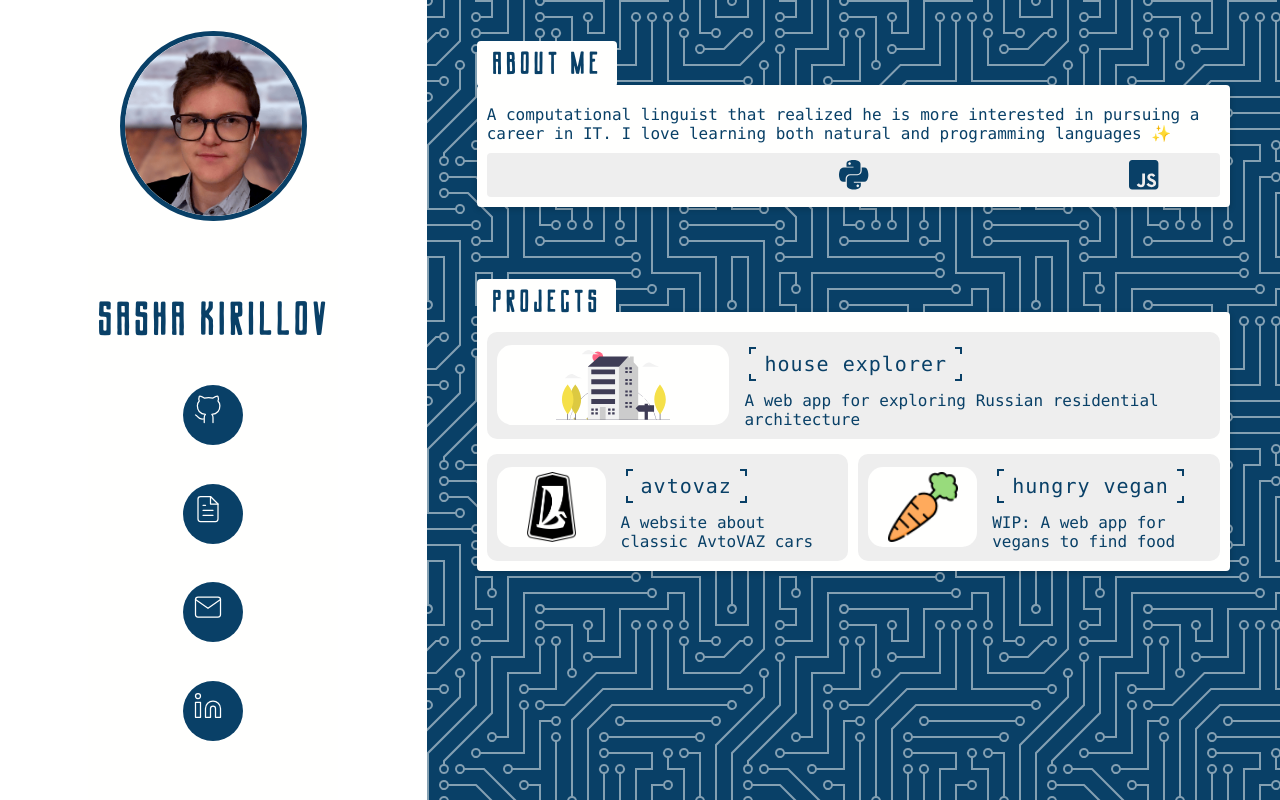
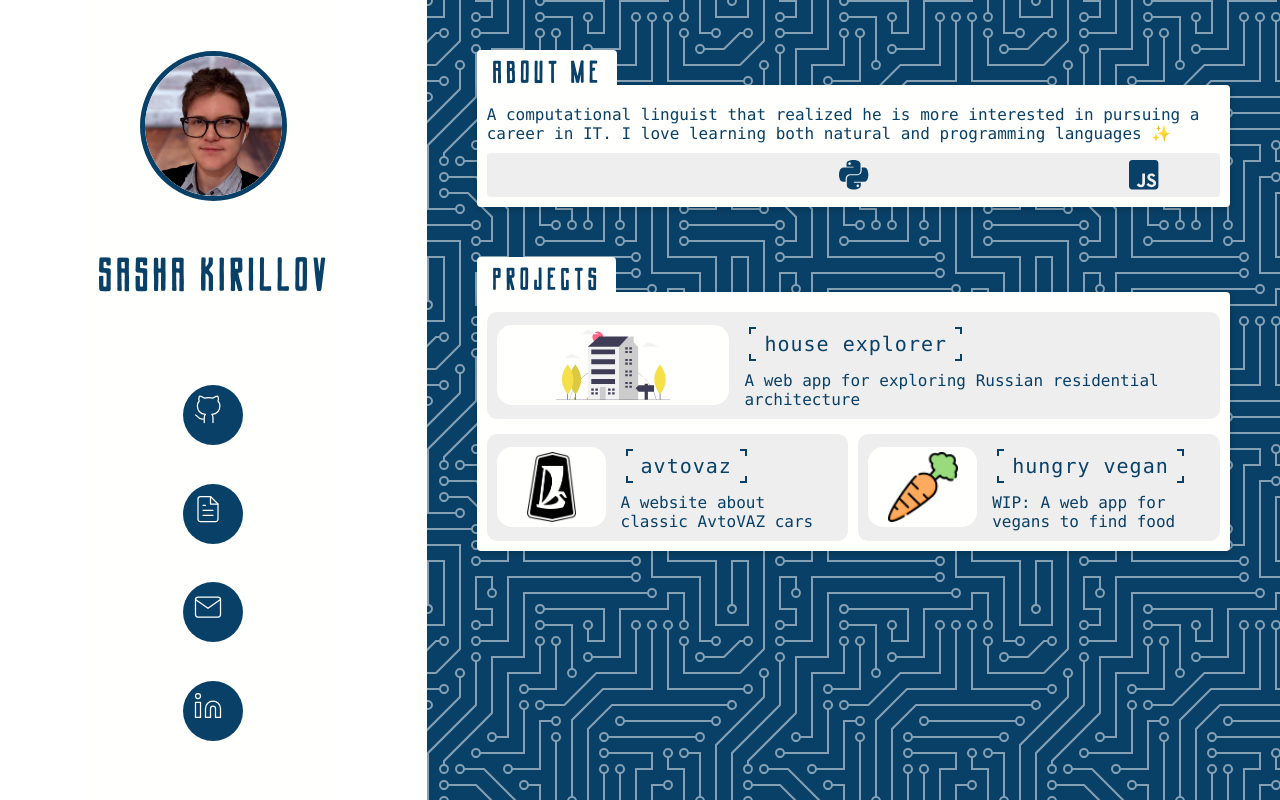
Before and after one commit to sasha-kir/homepage, a website built with webpack: page index.html in a window 1280 px wide. Built offline with nearby package versions, Linux system fonts and the light colour scheme; files whose address does not match are found by name.

Commit message:
update script

```diff
--- /dev/null
+++ b/src/data.js
@@ -0,0 +1,48 @@
+import houseLogo from "./images/house-logo.svg";
+import ladaLogo from "./images/lada-logo.png";
+import carrotLogo from "./images/carrot-logo.png";
+
+export const networksData = {
+    github: {
+        label: "Github",
+        icon: "github",
+        url: "https://github.com/sasha-kir/",
+    },
+    resume: {
+        label: "CV",
+        icon: "file-text",
+        url: "http://sasha-kir.ddns.net/cv",
+    },
+    email: {
+        label: "Email",
+        icon: "mail",
+        url: "mailto:sashaakir@yandex.com?subject=Hi%20Sasha",
+    },
+    linkedIn: {
+        label: "LinkedIn",
+        icon: "linkedin",
+        url: "https://www.linkedin.com/in/alexander-k-307466189/",
+    },
+};
+
+export const projectsData = {
+    houseExplorer: {
+        name: "house explorer",
+        logo: houseLogo,
+        url: "https://sasha-kir.ddns.net/house-explorer/",
+        description: "A web app for exploring Russian residential architecture",
+        isMain: true,
+    },
+    avtovaz: {
+        name: "avtovaz",
+        logo: ladaLogo,
+        url: "https://sasha-kir.ddns.net/avtovaz/",
+        description: "A website about classic AvtoVAZ cars",
+    },
+    hungryVegan: {
+        name: "hungry vegan",
+        logo: carrotLogo,
+        url: "https://github.com/sasha-kir/hungry-vegan",
+        description: "WIP: A web app for vegans to find food",
+    },
+};
--- a/src/index.js
+++ b/src/index.js
@@ -5,9 +5,7 @@ import { faJsSquare } from "@fortawesome/free-brands-svg-icons/faJsSquare";
 import "flag-icon-css/css/flag-icon.css";
 
 import userpic from "./images/sasha.png";
-import houseLogo from "./images/house-logo.svg";
-import ladaLogo from "./images/lada-logo.png";
-import carrotLogo from "./images/carrot-logo.png";
+import { networksData, projectsData } from "./data";
 import "./style.css";
 
 library.add(faPython, faJsSquare);
@@ -19,49 +17,14 @@ userpicImage.src = userpic;
 userpicImage.alt = "profile photo";
 userpicContainer.appendChild(userpicImage);
 
-const networksData = {
-    github: {
-        label: "Github",
-        icon: "github",
-        url: "https://github.com/sasha-kir/",
-    },
-    resume: {
-        label: "CV",
-        icon: "file-text",
-        url: "http://sasha-kir.ddns.net/cv",
-    },
-    email: {
-        label: "Email",
-        icon: "mail",
-        url: "mailto:sashaakir@yandex.com?subject=Hi%20Sasha",
-    },
-    linkedIn: {
-        label: "LinkedIn",
-        icon: "linkedin",
-        url: "https://www.linkedin.com/in/alexander-k-307466189/",
-    },
-};
-
-const projectsData = {
-    houseExplorer: {
-        name: "house explorer",
-        logo: houseLogo,
-        url: "https://sasha-kir.ddns.net/house-explorer/",
-        description: "A web app for exploring Russian residential architecture",
-        isMain: true,
-    },
-    avtovaz: {
-        name: "avtovaz",
-        logo: ladaLogo,
-        url: "https://sasha-kir.ddns.net/avtovaz/",
-        description: "A website about classic AvtoVAZ cars",
-    },
-    hungryVegan: {
-        name: "hungry vegan",
-        logo: carrotLogo,
-        url: "https://github.com/sasha-kir/hungry-vegan",
-        description: "WIP: A web app for vegans to find food",
-    },
+const createLink = (url) => {
+    const link = document.createElement("a");
+    Object.assign(link, {
+        href: url,
+        target: "_blank",
+        rel: "noopener noreferrer",
+    });
+    return link;
 };
 
 const networksContainer = document.getElementById("social-networks");
@@ -72,22 +35,18 @@ Object.keys(networksData).forEach((key) => {
     const icon = document.createElement("i");
     icon.setAttribute("data-feather", network.icon);
 
-    const link = document.createElement("a");
-    link.appendChild(icon);
-    link.classList.add("social-link");
-    link.setAttribute("href", network.url);
-    link.setAttribute("target", "_blank");
-    link.setAttribute("rel", "noopener noreferrer");
+    const networkLink = createLink(network.url);
+    networkLink.appendChild(icon);
+    networkLink.classList.add("social-link");
 
     const tooltip = document.createElement("div");
     tooltip.classList.add("tooltip");
-    const tooltipText = document.createTextNode(network.label);
-    tooltip.appendChild(tooltipText);
+    tooltip.textContent = network.label;
 
     const button = document.createElement("button");
     button.classList.add("social-btn");
-    button.setAttribute("aria-label", network.label);
-    button.appendChild(link);
+    button["aria-label"] = network.label;
+    button.appendChild(networkLink);
     button.appendChild(tooltip);
     networksContainer.appendChild(button);
 });
@@ -105,10 +64,7 @@ Object.keys(projectsData).forEach((key) => {
 
     const label = document.createElement("span");
     label.textContent = project.name;
-    const projectLink = document.createElement("a");
-    projectLink.setAttribute("href", project.url);
-    projectLink.setAttribute("target", "_blank");
-    projectLink.setAttribute("rel", "noopener noreferrer");
+    const projectLink = createLink(project.url);
     projectLink.appendChild(label);
 
     const nameContainer = document.createElement("div");
--- a/src/style.css
+++ b/src/style.css
@@ -53,7 +53,7 @@ main {
 }
 
 #userpic img {
-    height: 190px;
+    height: 150px;
     width: auto;
     border-radius: 50%;
     border: 5px solid var(--main-dark-color);
@@ -63,7 +63,7 @@ main {
     font-family: "soviet-league", sans-serif;
     font-size: 3em;
     letter-spacing: 0.05em;
-    align-self: center;
+    align-self: start;
 }
 
 #social-networks {
@@ -134,7 +134,6 @@ main {
     margin-left: 50px;
     max-width: 150px;
     padding: 10px 15px;
-    top: 20%;
     left: 0;
     position: absolute;
 }
@@ -179,7 +178,6 @@ main {
     grid-template-rows: 1fr 1fr;
     row-gap: 5px;
     column-gap: 10px;
-    margin-top: 55px;
 }
 
 .project-card {
--- a/webpack.config.js
+++ b/webpack.config.js
@@ -17,6 +17,7 @@ module.exports = {
         rules: [
             {
                 test: /\.js$/,
+                exclude: /\/node_modules\//,
                 use: {
                     loader: "babel-loader",
                     options: {
```
Also changed, not shown: build/main.js.
